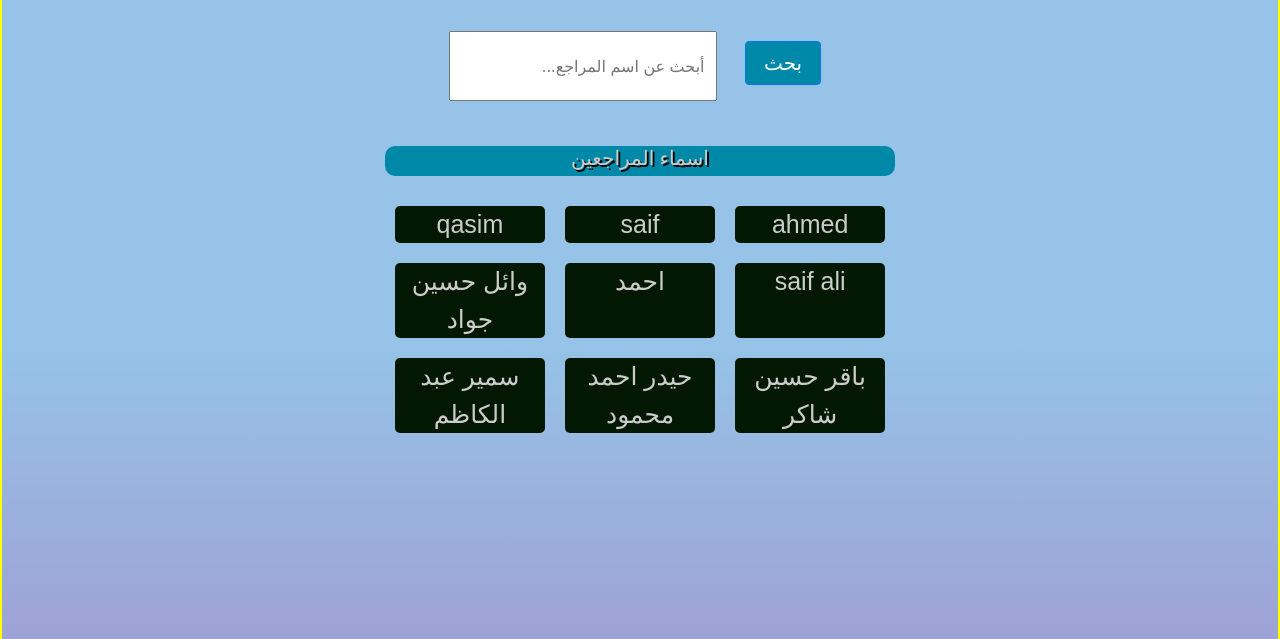
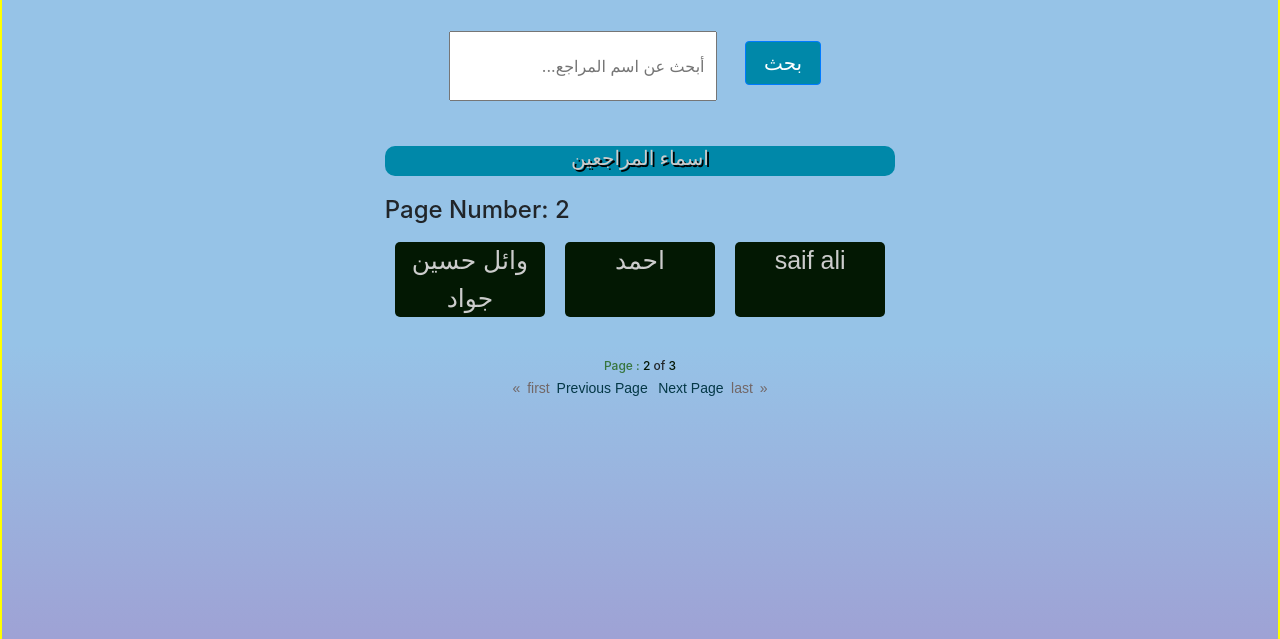
Before and after one commit to ahmedalhakeem/denteeth, a Django app: page /all_patients?page=2 in a window 1280 px wide. Shown: the part 135-774 px from the top of the page. Run offline with Django 3.2, Linux system fonts and the light colour scheme; a user stored in the database is signed in; data comes from the database, SQL or seed files in the repository; both versions use the stored data as it was after the commit; some libraries are stand-ins or nearby versions.

Commit message:
about to finish

```diff
--- a/dentist/static/dentist/index.css
+++ b/dentist/static/dentist/index.css
@@ -210,6 +210,16 @@ button:hover{
 .patients__list .patient_item a{
     color: #ccc;
 }
+.current{
+    font-size: 12px;
+    font-weight: 500;
+}
+.current #page_word{
+    color: rgb(55, 117, 61);
+}
+.current .num{
+    color: rgb(3, 22, 5);
+}
 
 .names li{
     width: 100%;
@@ -266,6 +276,33 @@ button:hover{
     text-decoration: none;
     width: 80%;
 }
+.page_links{
+    width: 40%;
+    margin: auto;
+    margin-top: 30px;
+    text-align: center;
+    display: block;
+
+    /* border: 1px solid black; */
+}
+.page_links a{
+    font-size: 12px;
+    margin: 3px 3px 1px 3px;
+}
+.page_links #first, .page_links #last_1{
+    color: rgb(114, 103, 103);
+    font-weight: 500;
+    font-size: 14px;
+}
+.page_links #pre_1, .page_links #next_1{
+    color: rgb(4, 56, 71);
+    font-weight: 500;
+    font-size: 14px;
+}
+
+
+
+
 
 /* appointment style */
 #book__button, #save__button{
--- a/dentist/templates/dentist/patients.html
+++ b/dentist/templates/dentist/patients.html
@@ -16,14 +16,29 @@
     <div class="list_of_names">
         <h1 style="margin-bottom: 20px;">اسماء المراجعين</h1>
     </div>
+    <h4>Page Number: {{pages.number}}</h4>
     <div class="patients__list">
-        {% for patient in patients %}
+        {% for patient in pages.object_list %}
             <div class="patient_item">
                 <a href="{% url 'patient' patient.id %}"> {{patient.name}}</a>
             </div>
         {% endfor %}
     </div>
 </div>
+<div class="page_links">
+    <div class="current">
+       <span id="page_word">Page :</span> <span class="num">{{ pages.number }}</span>  of <span class="num">{{ pages.paginator.num_pages}}</span>
+    </div>
+    {% if pages.has_previous %}
+        <a href="{% url 'all_patients' %}?page=1" id="first">&laquo; first </a>
+        <a href="{% url 'all_patients'%}?page={{pages.previous_page_number}}" id="pre_1">Previous Page</a>
+    {% endif %}
+
+    {% if pages.has_next %}
+    <a href="{% url 'all_patients' %}?page={{ pages.next_page_number }}" id="next_1">Next Page</a>
+    <a href="{% url 'all_patients' %}?page={{ pages.paginator.num_pages }}" id="last_1">last &raquo;</a>
+    {% endif %}
+</div>
 
 
 
--- a/dentist/views.py
+++ b/dentist/views.py
@@ -2,6 +2,7 @@ import json
 import re
 from django.db.models import query
 from django.shortcuts import render
+from django.core.paginator import Paginator
 from django.http import HttpResponse, HttpResponseRedirect, JsonResponse
 from django.contrib.auth.decorators import login_required
 from django.contrib.auth import authenticate, login, logout
@@ -85,8 +86,14 @@ def add_patient(request):
 @login_required()
 def all_patients(request):
     patients = Patients.objects.all()
+    # add pagination
+    paginator = Paginator(patients, 3)
+    page_number= request.GET.get('page')
+    pages = paginator.get_page(page_number)
+
     return render(request, 'dentist/patients.html',{
-        "patients": patients
+        "patients": patients,
+        "pages": pages
     })
 
 #show patient profile page
```
Also changed, not shown: db.sqlite3.
